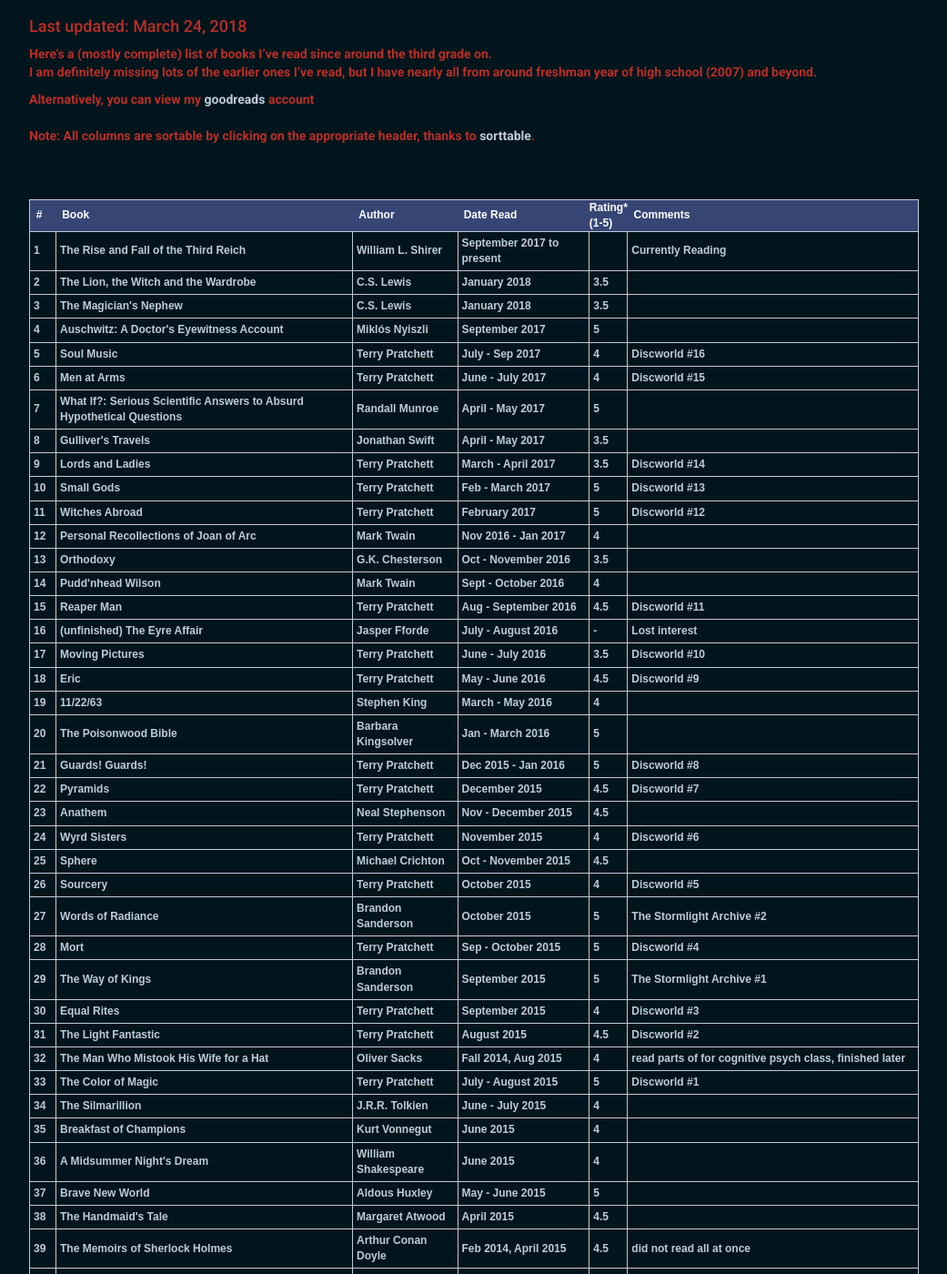
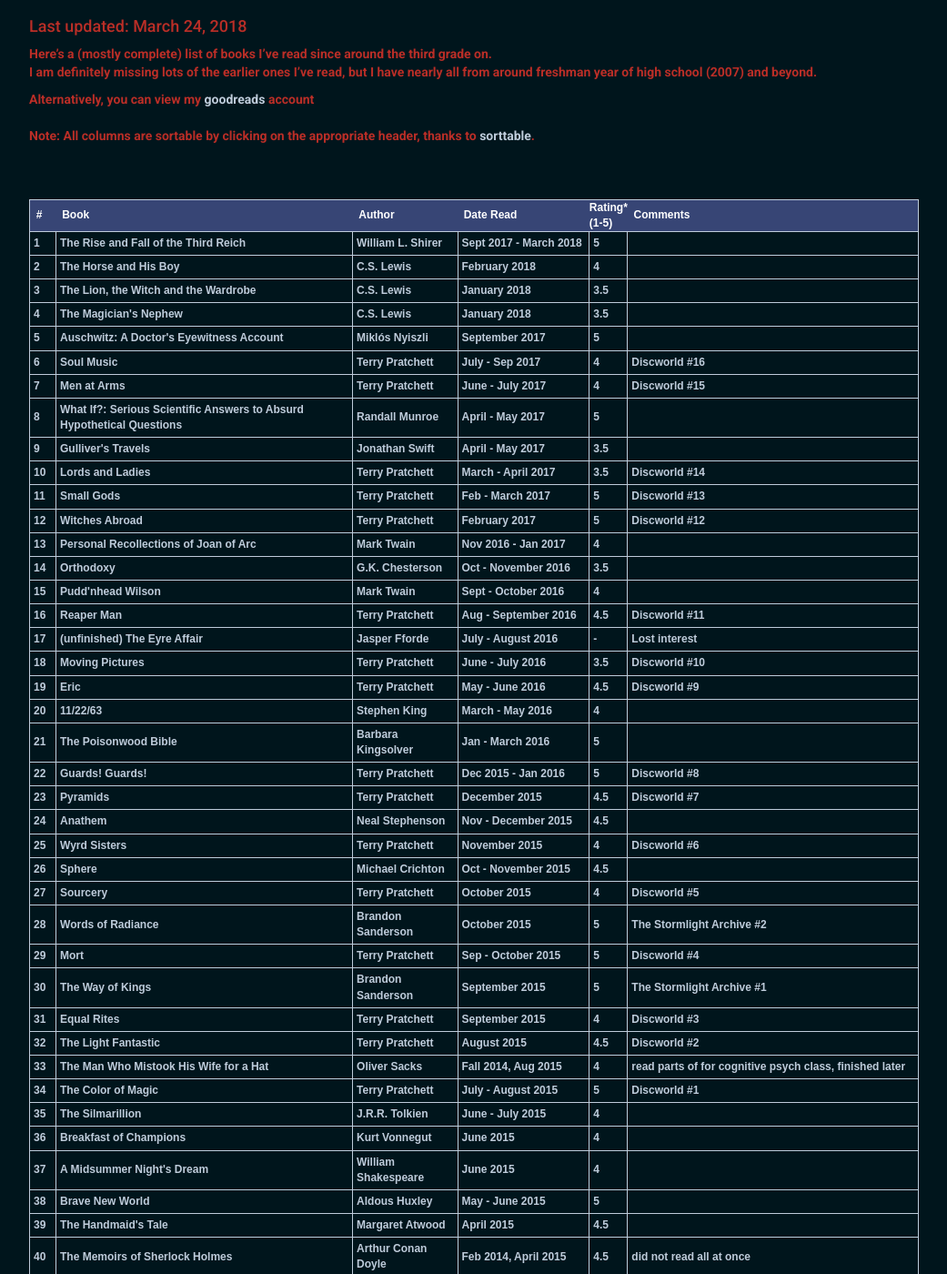
Before and after one commit to JeffSolo/jeffsolo.github.com, a Jekyll site: the page built from _posts/2015-03-30-books.md, in a window 1280 px wide and 1400 px high, scrolled down 249 px. Shown: the whole window at 91% size, without its empty margins (119-1160 px from the left). Built offline with Jekyll 4.4.1, drawn with Linux system fonts in a browser that asks for light colours; nearby versions of some CDN libraries; some of the changed text lies outside the part shown.

Commit message:
updated books

```diff
--- a/_includes/books.html
+++ b/_includes/books.html
@@ -19,7 +19,8 @@
 }
 </style><table class="tableizer-table sortable">
 <tr class="tableizer-firstrow fingerpointer"><th>&nbsp;&nbsp;#</th><th>&nbsp;&nbsp;Book</th><th>&nbsp;&nbsp;Author</th><th>&nbsp;&nbsp;Date Read</th><th>Rating*<br>(1-5)</th><th>&nbsp;&nbsp;Comments</th></tr>
-<tr><td>The Rise and Fall of the Third Reich</td><td>William L. Shirer</td><td sorttable_customkey="-37">September 2017 to present</td><td></td><td>Currently Reading</td></tr>
+<tr><td>The Rise and Fall of the Third Reich</td><td>William L. Shirer</td><td sorttable_customkey="-38">Sept 2017 - March 2018</td><td>5</td><td></td></tr>
+<tr><td>The Horse and His Boy</td><td>C.S. Lewis</td><td sorttable_customkey="-37">February 2018</td><td>4</td><td></td></tr>
 <tr><td>The Lion, the Witch and the Wardrobe</td><td>C.S. Lewis</td><td sorttable_customkey="-36">January 2018</td><td>3.5</td><td></td></tr>
 <tr><td>The Magician's Nephew</td><td>C.S. Lewis</td><td sorttable_customkey="-35">January 2018</td><td>3.5</td><td></td></tr>
 <tr><td>Auschwitz: A Doctor's Eyewitness Account</td><td>Miklós Nyiszli</td><td sorttable_customkey="-34">September 2017</td><td>5</td><td></td></tr>
```
Also changed, not shown: 1 other file.
